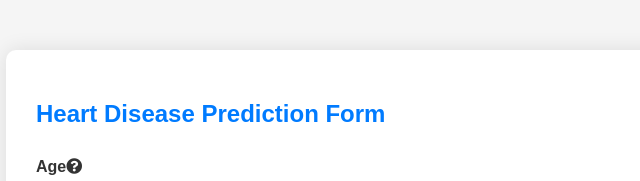
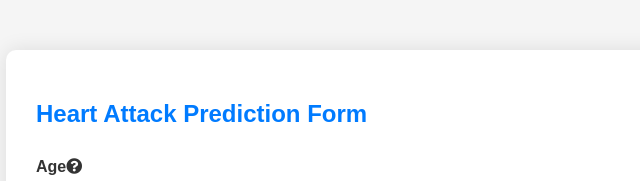
Before and after one commit to Bhavya-Nanavati/Health_Prognosis, a plain HTML site: page templates/index.html in a window 1280 px wide. Shown: the top 181 px of the page, without its empty margins (304-944 px from the left). Drawn offline with Linux system fonts and the light colour scheme.

Commit message:
modified:   templates/index.html

```diff
--- a/templates/index.html
+++ b/templates/index.html
@@ -112,7 +112,7 @@ input[type="submit"]:hover {
 <body>
 
 <div class="container">
-  <h2>Heart Disease Prediction Form</h2>
+  <h2>Heart Attack Prediction Form</h2>
   <form method="post" action="/predict">
     <div class="form-row">
       <div class="form-group">
```
